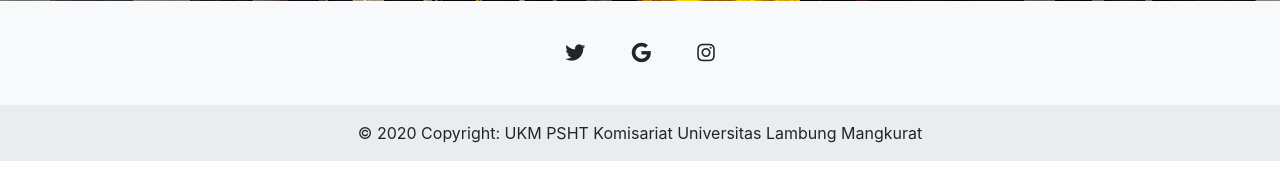
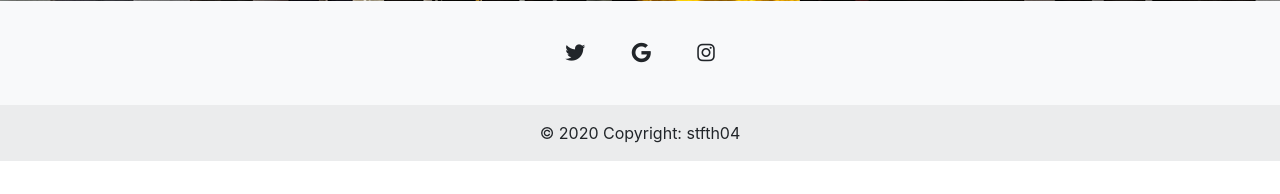
Before and after one commit to stfth04/psht-ulm, a PHP site: page /index.php in a window 1280 px wide. Shown: the part 606-800 px from the top of the page. Run offline with PHP 8.4, Linux system fonts and the light colour scheme.

Commit message:
footer.php

```diff
--- a/footer.php
+++ b/footer.php
@@ -43,7 +43,7 @@
   <!-- Copyright -->
   <div class="text-center p-3" style="background-color: rgba(0, 0, 0, 0.05);">
     © 2020 Copyright:
-    <a class="text-body" href="https://mdbootstrap.com/">UKM PSHT Komisariat Universitas Lambung Mangkurat</a>
+    <a class="text-body" href="https://mdbootstrap.com/">stfth04</a>
   </div>
   <!-- Copyright -->
 </footer>
```
